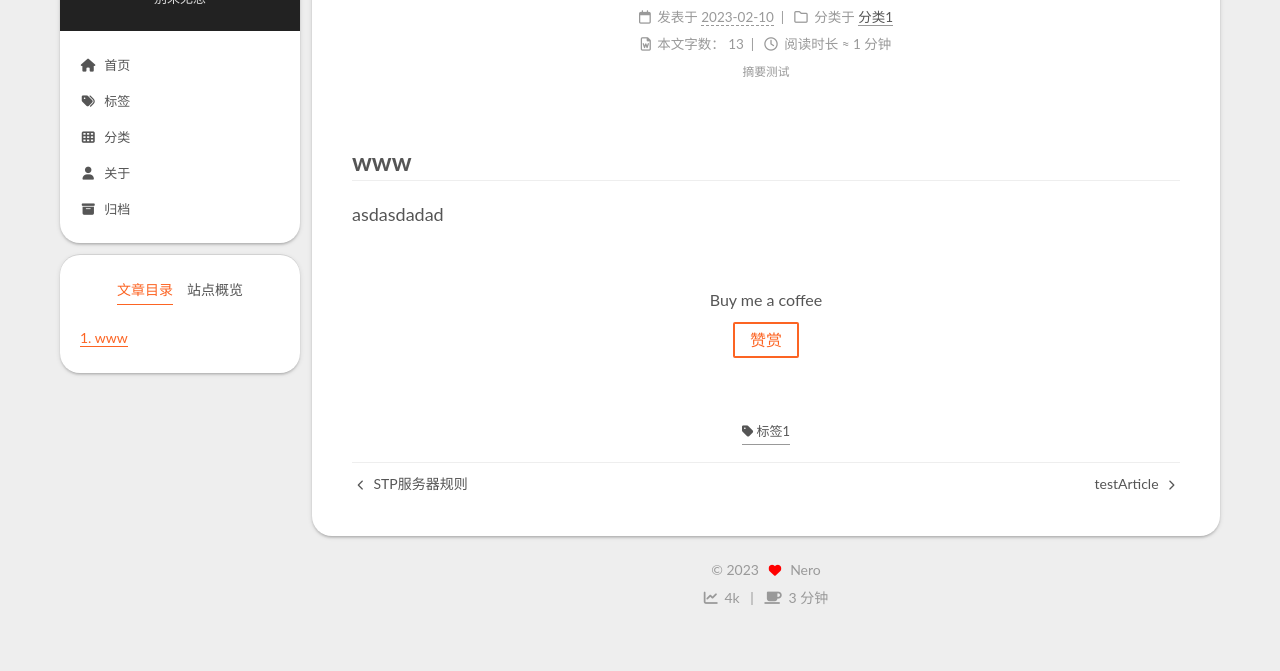
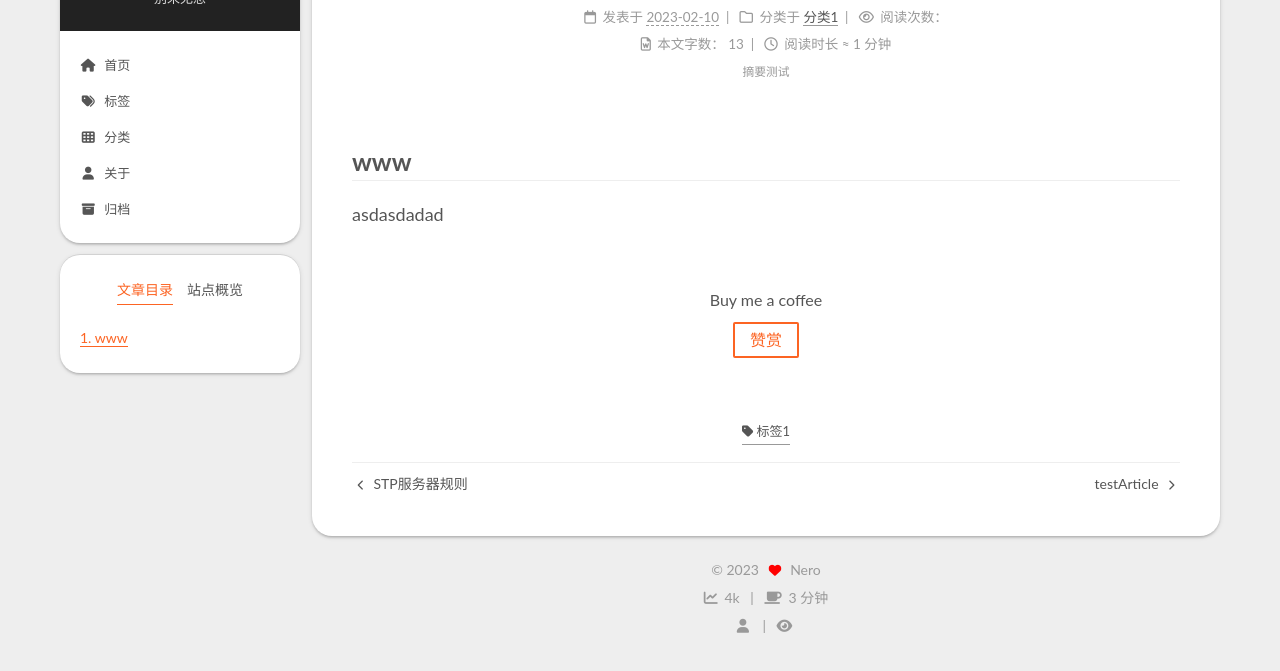
Before and after one commit to NERONERONEROOOO/NERONERONEROOOO.github.io, a plain HTML site: page 2023/02/10/ceshi/index.html in a window 1280 px wide. Shown: the part 83-754 px from the top of the page. Drawn offline with nearby package versions, Linux system fonts and the light colour scheme; some packages are replaced by stand-ins of ours; no server answers; a script that the page names is missing.

Commit message:
Site updated: 2023-02-13 22:29:26

```diff
--- a/2023/02/10/ceshi/index.html
+++ b/2023/02/10/ceshi/index.html
@@ -217,7 +217,7 @@
     </span>
 
 
-    <span class="post-meta-item" title="阅读次数" id="busuanzi_container_page_pv">
+    <span class="post-meta-item" title="阅读次数">
       <span class="post-meta-item-icon">
         <i class="far fa-eye"></i>
       </span>
@@ -333,7 +333,7 @@
   </span>
 </div>
 <div class="busuanzi-count">
-    <span class="post-meta-item" id="busuanzi_container_site_uv">
+    <span class="post-meta-item">
       <span class="post-meta-item-icon">
         <i class="fa fa-user"></i>
       </span>
@@ -341,7 +341,7 @@
         <span id="busuanzi_value_site_uv"></span>
       </span>
     </span>
-    <span class="post-meta-item" id="busuanzi_container_site_pv">
+    <span class="post-meta-item">
       <span class="post-meta-item-icon">
         <i class="fa fa-eye"></i>
       </span>
```
Also changed, not shown: 2023/02/09/hello-world/index.html (+3 -3 lines), 2023/02/10/STP服务器规则/index.html (+3 -3 lines), 2023/02/11/testArticle/index.html (+3 -3 lines), about/index.html (+2 -2 lines), archives/2023/02/index.html (+2 -2 lines), archives/2023/index.html (+2 -2 lines), archives/index.html (+2 -2 lines), categories/STP服务器/index.html (+2 -2 lines), categories/index.html (+2 -2 lines), categories/分类1/index.html (+2 -2 lines), index.html (+2 -2 lines), tags/STP服务器/index.html (+2 -2 lines), tags/index.html (+2 -2 lines), tags/标签1/index.html (+2 -2 lines).
